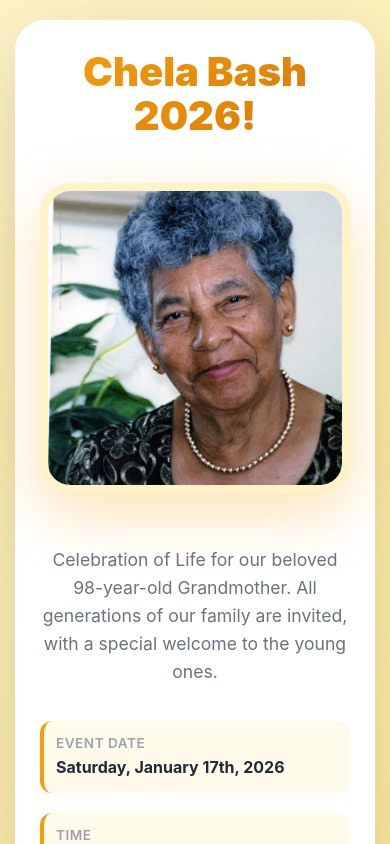
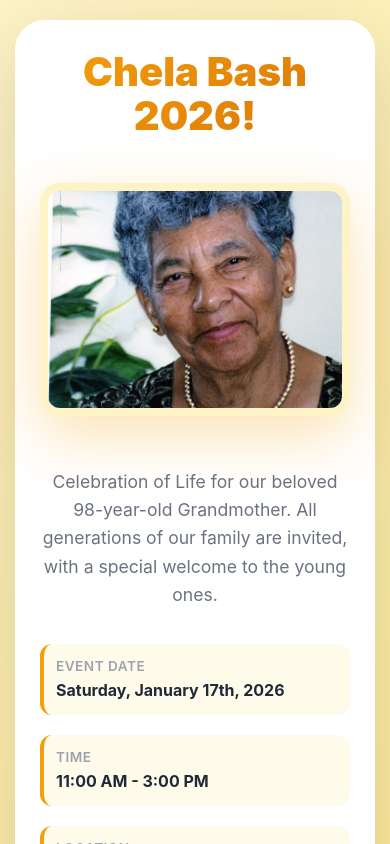
Before and after one commit to waqarhossen/chela-bash-2026, a Next.js app: page / in a window 390 px wide. Shown: the top 844 px of the page. Built offline with nearby package versions, Linux system fonts and the light colour scheme.

Commit message:
Change image shape to rounded rectangle on mobile

```diff
--- a/app/globals.css
+++ b/app/globals.css
@@ -304,6 +304,8 @@ body {
 
   .hero-image-modern {
     max-width: 350px;
+    border-radius: 20px;
+    aspect-ratio: 4/3;
   }
 
   .rsvp-form-section {
```
